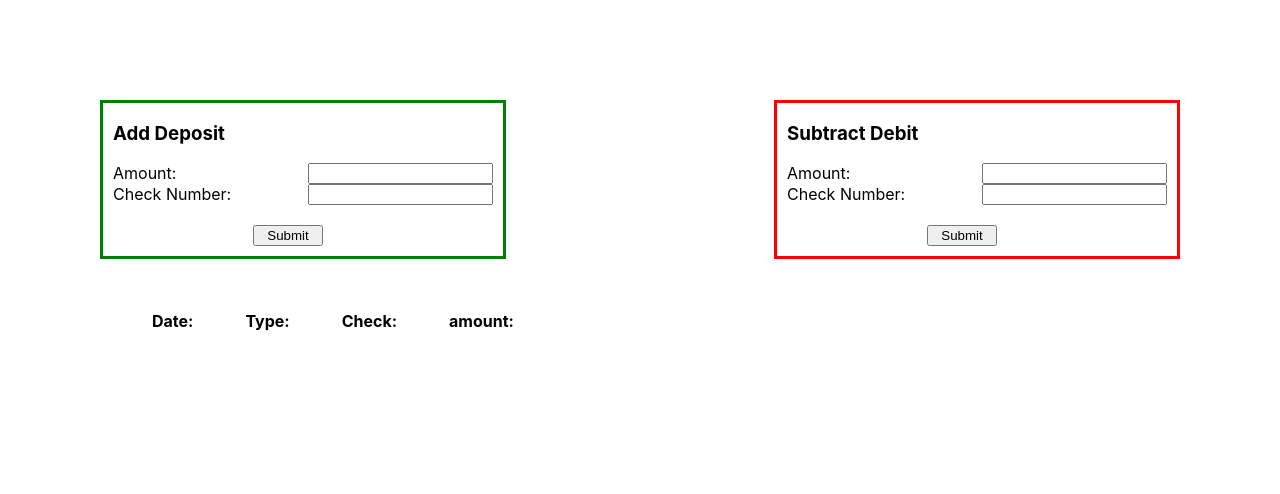
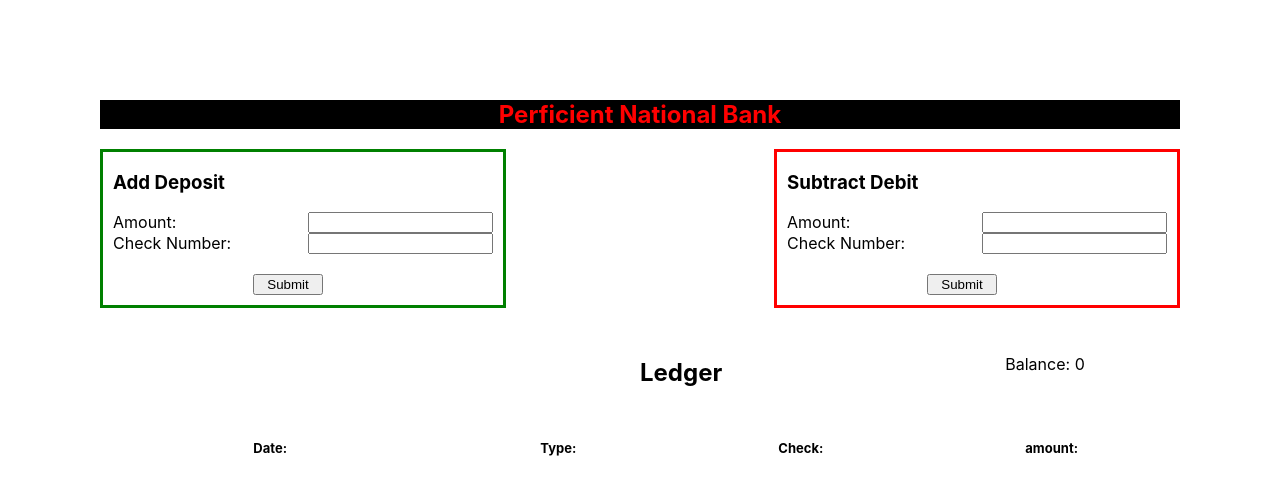
Before and after one commit to Otho01/Bankist, a React (Create React App) app in the folder perficient/: page / in a window 1280 px wide. Shown: the top 494 px of the page. Built offline with nearby package versions, Linux system fonts and the light colour scheme.

Commit message:
Finished creating logic and styles

```diff
--- a/perficient/package.json
+++ b/perficient/package.json
@@ -8,6 +8,7 @@
     "@testing-library/user-event": "^12.1.10",
     "moment": "^2.29.1",
     "react": "^17.0.2",
+    "react-currency-format": "^1.0.0",
     "react-dom": "^17.0.2",
     "react-moment": "^1.1.1",
     "react-router-dom": "^5.2.0",
--- a/perficient/src/Components/Transaction/transaction.js
+++ b/perficient/src/Components/Transaction/transaction.js
@@ -1,4 +1,5 @@
 import React from "react";
+import CurrencyFormat from "react-currency-format";
 import {
   StyledButton,
   StyledForm,
@@ -22,7 +23,14 @@ export function DepositOrWithdraw({
       </StyledH3>
       <StyledSection>
         <StyledLabel htmlFor="amount">Amount:</StyledLabel>
-        <StyledInput type="text" id="amount" onChange={OnChangeAmount} />
+        <CurrencyFormat
+          customInput={StyledInput}
+          thousandSeparator={false}
+          id="amount"
+          onChange={OnChangeAmount}
+          required
+          onfocusout="value=''"
+        />
       </StyledSection>
       <StyledSection>
         <StyledLabel htmlFor="checkNumber">Check Number:</StyledLabel>
@@ -30,6 +38,7 @@ export function DepositOrWithdraw({
           type="text"
           id="checkNumber"
           onChange={OnChangeCheckNumber}
+          required
         />
       </StyledSection>
       <StyledButton type="submit">Submit</StyledButton>
--- a/perficient/src/Pages/Bank.js
+++ b/perficient/src/Pages/Bank.js
@@ -2,17 +2,24 @@ import { useEffect, useState } from "react";
 import { DepositOrWithdraw } from "../Components/Transaction/transaction";
 import Moment from "react-moment";
 import {
+  Styledh2Header,
+  StyledH2Ledger,
   StyledMain,
+  StyledParagraph,
   StyledSection,
+  StyledSectionHeader,
   StyledTable,
+  StyledTbody,
   StyledTd,
   StyledTh,
+  StyledTr,
 } from "./styles";
 
 export function BankPage() {
   const newDate = <Moment format="YYYY-MM-DD hh:mm:ss"></Moment>;
   const [amount, setAmount] = useState(0);
   const [check, setCheck] = useState(0);
+  const [balance, setBalance] = useState(0);
   const [transactionList, setTransactionList] = useState([
     {
       Date: newDate,
@@ -23,7 +30,10 @@ export function BankPage() {
   ]);
 
   useEffect(() => {
-    console.log(transactionList, check);
+    console.log(transactionList);
+    console.log(typeof balance);
+    console.log(typeof amount);
+    console.log(amount);
   }, [transactionList]);
 
   function handleSubmit(e, transactionType) {
@@ -37,6 +47,9 @@ export function BankPage() {
         date: newDate,
       },
     ]);
+    transactionType === "Debit"
+      ? setBalance(parseFloat(balance) - parseFloat(amount))
+      : setBalance(parseFloat(balance) + parseFloat(amount));
   }
   function tableTittle() {
     const tableHeader = Object.keys(transactionList[0]);
@@ -50,18 +63,32 @@ export function BankPage() {
   function tableData() {
     return transactionList.map((transaction, i) => {
       return transactionList.indexOf(transaction) !== 0 ? (
-        <tr key={`tr-${transactionList.indexOf(transaction)}`}>
-          <StyledTd key={transaction[i]}>{transaction.date}</StyledTd>
-          <StyledTd key={`tr-${transactionList.indexOf(transaction)}`}>
+        <StyledTr key={`tr-${transactionList.indexOf(transaction)}`}>
+          <StyledTd
+            key={`td0-${transactionList.indexOf(transaction)}`}
+            backgroundKey={i}
+          >
+            {transaction.date}
+          </StyledTd>
+          <StyledTd
+            key={`td1-${transactionList.indexOf(transaction)}`}
+            backgroundKey={i}
+          >
             {transaction.transactionType}
           </StyledTd>
-          <StyledTd key={`tr-${transactionList.indexOf(transaction)}`}>
+          <StyledTd
+            key={`td2-${transactionList.indexOf(transaction)}`}
+            backgroundKey={i}
+          >
             {transaction.Check}
           </StyledTd>
-          <StyledTd key={`tr-${transactionList.indexOf(transaction)}`}>
+          <StyledTd
+            key={`td3-${transactionList.indexOf(transaction)}`}
+            backgroundKey={i}
+          >
             {transaction.amount}
           </StyledTd>
-        </tr>
+        </StyledTr>
       ) : (
         ""
       );
@@ -70,6 +97,9 @@ export function BankPage() {
 
   return (
     <StyledMain>
+      <StyledSectionHeader>
+        <Styledh2Header>Perficient National Bank</Styledh2Header>
+      </StyledSectionHeader>
       <StyledSection>
         <DepositOrWithdraw
           debit={false}
@@ -87,10 +117,12 @@ export function BankPage() {
         />
       </StyledSection>
       <StyledTable>
-        <tbody>
+        <StyledH2Ledger>Ledger</StyledH2Ledger>
+        <StyledParagraph>Balance: {balance}</StyledParagraph>
+        <StyledTbody>
           <tr>{tableTittle()}</tr>
           {tableData()}
-        </tbody>
+        </StyledTbody>
       </StyledTable>
     </StyledMain>
   );
--- a/perficient/src/Pages/styles.js
+++ b/perficient/src/Pages/styles.js
@@ -2,25 +2,66 @@ import styled from "styled-components";
 
 export const StyledMain = styled.main`
   margin: 100px;
+  align-items: center;
 `;
+
+export const Styledh2Header = styled.h2``;
 
 export const StyledSection = styled.section`
   display: flex;
   justify-content: space-between;
 `;
 
-export const StyledTable = styled.table`
-  display: flex;
-  justify-content: space-between;
+export const StyledSectionHeader = styled.section`
+  text-align: center;
+  background-color: black;
+  color: red;
 `;
 
+export const StyledTable = styled.table`
+  display: inline-grid;
+  grid-template-columns: repeat(4, 1fr);
+  justify-content: space-between;
+  margin-top: 30px;
+  width: 100%;
+`;
+
+export const StyledTbody = styled.tbody`
+  margin-top: 30px;
+  grid-column-start: 1;
+  grid-column-end: span col4-start;
+`;
+
+export const StyledTr = styled.tr`
+  height: 4px;
+  text-align: center;
+`;
 export const StyledTd = styled.td`
-  border: 1px solid #ddd;
-  padding: 8px;
+  border-style: none;
+  padding: 1px 100px 1px 100px;
   justify-content: space-between;
+  font-size: small;
+  font-weight: 30px;
+  background-color: ${(props) =>
+    props.backgroundKey % 2 === 0 ? "" : "#d3d3d3"};
 `;
 
 export const StyledTh = styled.th`
-  padding: 50px 0 0 50px;
-  align-content: center;
+  justify-content: center;
+  width: 100%;
+  border-style: none;
+  padding: 1px 100px 1px 100px;
+  justify-content: space-between;
+  font-size: small;
+  font-weight: 30px;
 `;
+
+export const StyledH2Ledger = styled.h2`
+  grid-column-start: 3;
+`;
+
+export const StyledParagraph = styled.p`
+  text-align: center;
+  width: 100%;
+  grid-column-start: 4;
+`;
```
Also changed, not shown: 1 other file (tests, documents, lock files or other folders).
